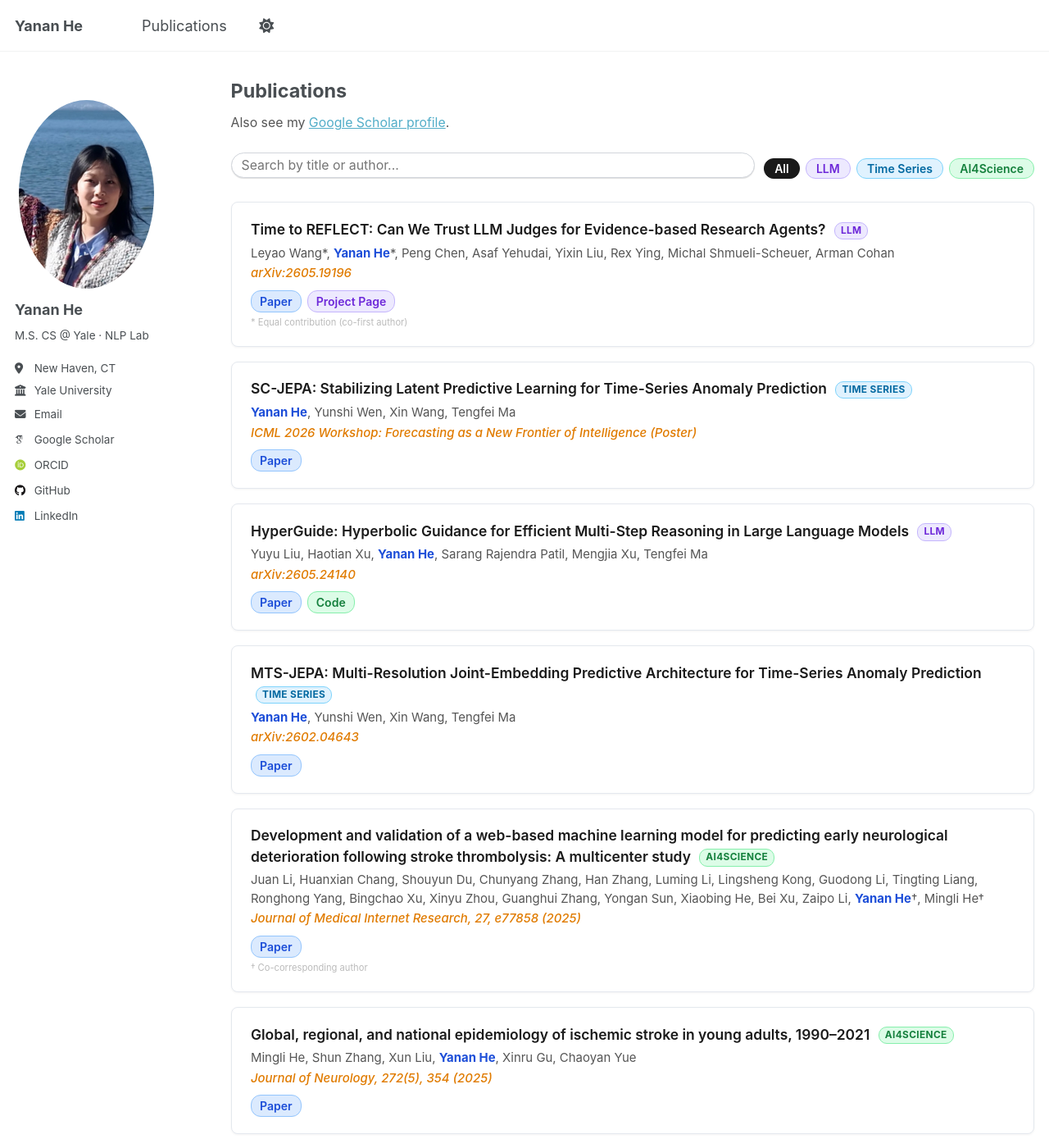
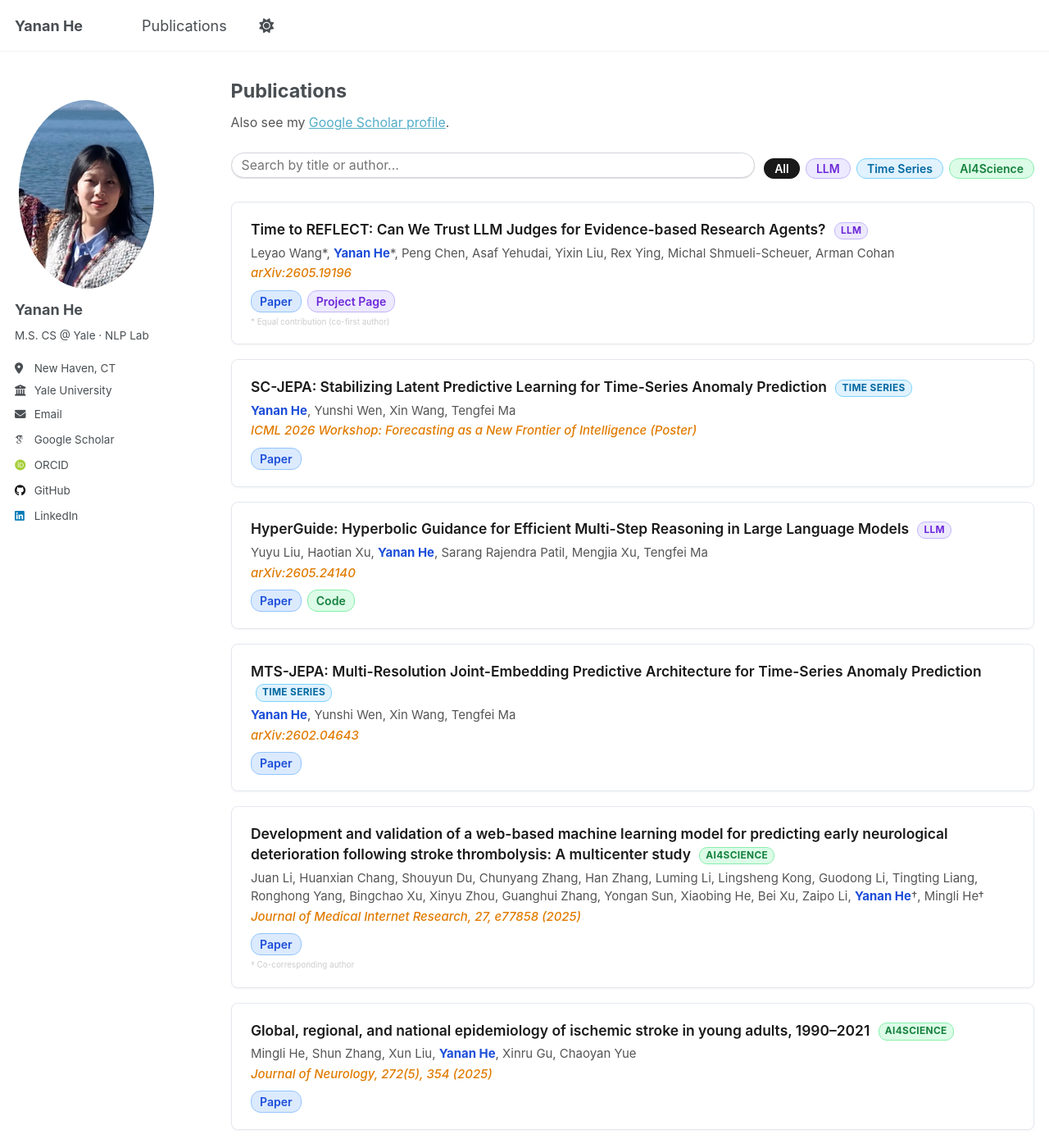
Before and after one commit to Echoo113/Echoo113.github.io, a Jekyll site: the page built from _pages/publications.html, in a window 1280 px wide and 1400 px high. Shown: the whole window at 82% size. Built offline with Jekyll 4.4.1, drawn with Linux system fonts in a browser that asks for light colours; some web fonts are replaced.

Commit message:
Make pub-note even smaller (0.55em)
Co-Authored-By: Claude Sonnet 4.6 <noreply@anthropic.com>

```diff
--- a/assets/css/custom.css
+++ b/assets/css/custom.css
@@ -59,8 +59,8 @@
 
 .pub-note {
   margin-top: 0.4em;
-  font-size: 0.62em;
-  color: #bbb;
+  font-size: 0.55em;
+  color: #ccc;
   display: flex;
   gap: 1em;
 }
```
